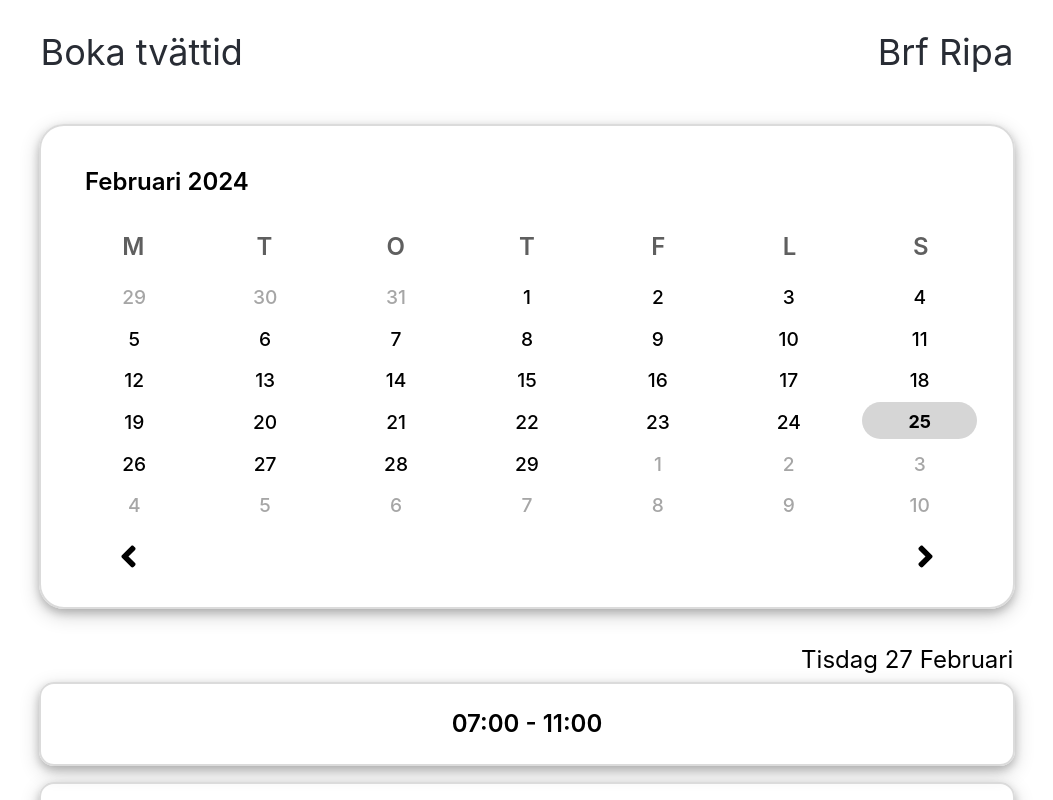
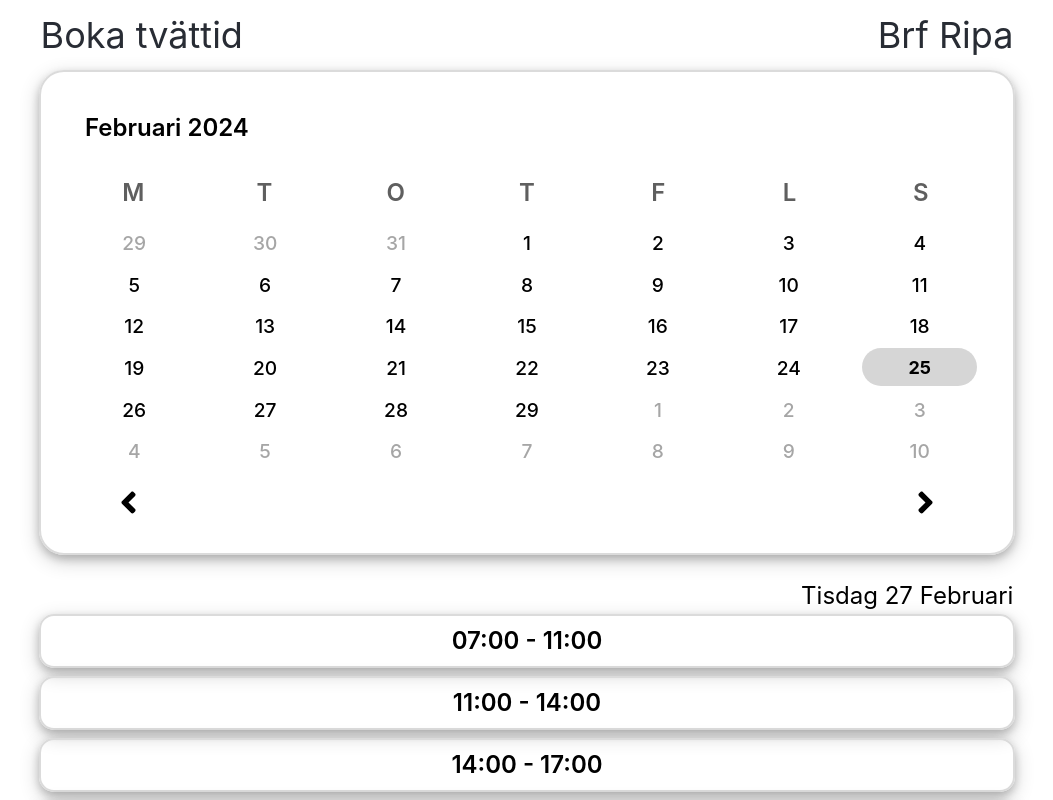
Before and after one commit to gustavAlbrekts0n/bokningsapp, a React (Create React App) app: page / in a window 1280 px wide. Shown: the top 800 px of the page, without its empty margins (113-1166 px from the left). Built offline with nearby package versions, Linux system fonts and the light colour scheme.

Commit message:
Minor resizing of elements

```diff
--- a/src/App.css
+++ b/src/App.css
@@ -12,7 +12,7 @@
 
 .app-header {
   width: 95%;
-  max-height: 8%;
+  max-height: 50px;
   display: flex;
   flex-direction: row;
   align-items: center;
@@ -24,4 +24,5 @@
 
 .app-header h1, .app-header h2 {
   font-weight: 400;
+  padding-top: 20px;
 }
--- a/src/time-picker.css
+++ b/src/time-picker.css
@@ -11,7 +11,7 @@
 .selected-date {
     font-size: x-large;
     font-weight: 400;
-    padding-top: 15px;
+    padding-top: 5px;
     /*background-color: orange;*/
 }
 
@@ -26,8 +26,8 @@
 
 .time {
     width: 100%;
-    height: 80px;
-    margin: 8px;
+    height: 50px;
+    margin: 4px;
     text-align: center;
     justify-content: center;
     display: flex;
```
